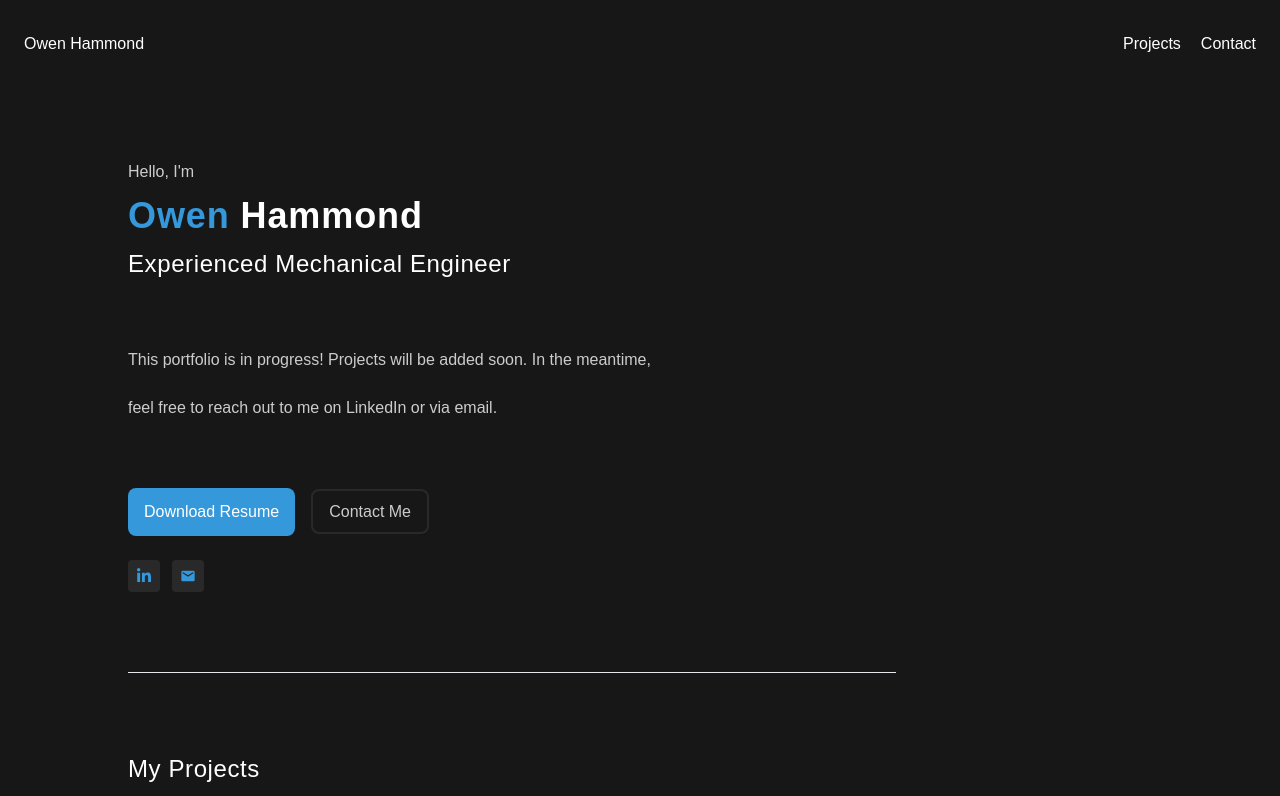
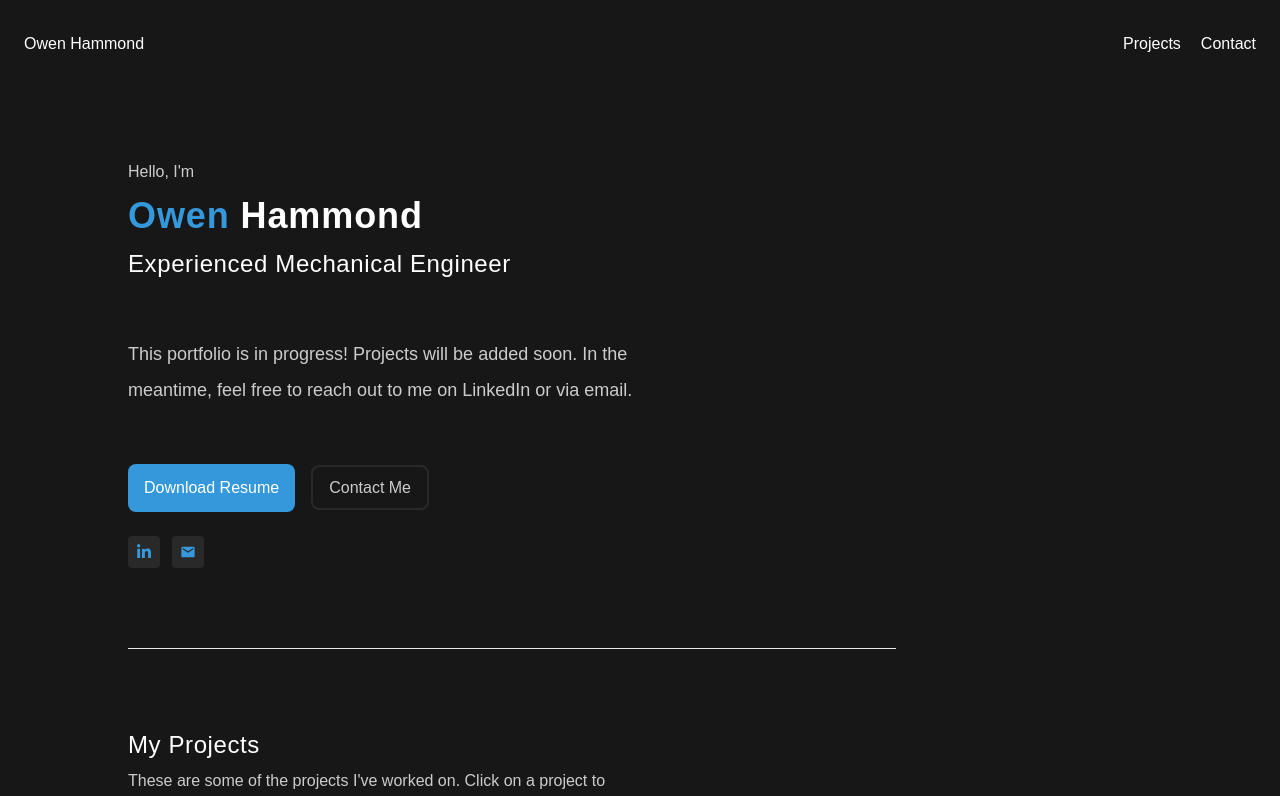
Before and after one commit to OwenHammond8/owenhammond.me, a React (Vite) app: page / in a window 1280 px wide. Shown: the top 796 px of the page. Built offline with nearby package versions, Linux system fonts and the light colour scheme.

Commit message:
Update App.tsx

```diff
--- a/src/App.tsx
+++ b/src/App.tsx
@@ -76,7 +76,7 @@ export default function App() {
               </h2>
             </div>
 
-            <p className="max-w-[550px] leading-[3]">
+            <p className="max-w-[550px] leading-[2] text-lg">
               This portfolio is in progress! Projects will be added soon. In the
               meantime, feel free to reach out to me on LinkedIn or via email.
             </p>
```
